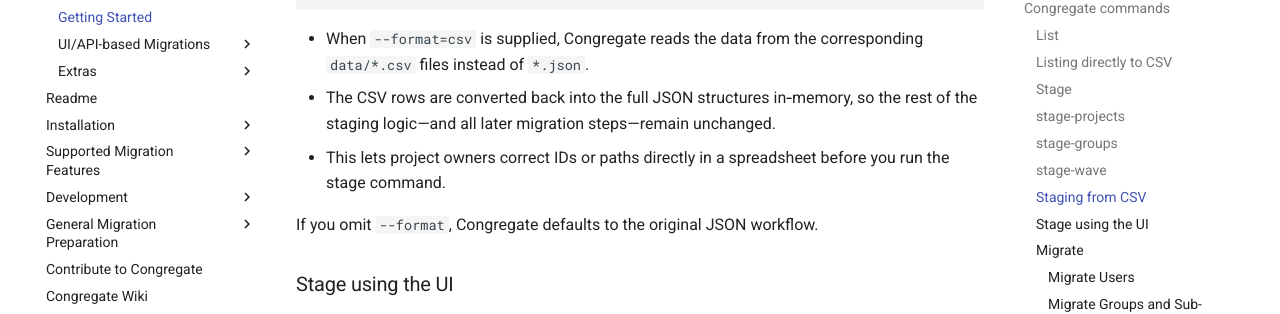
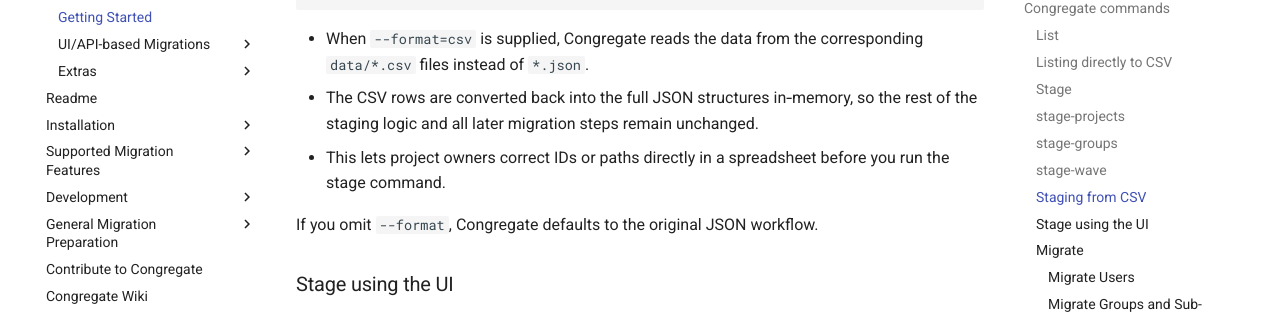
Before and after one commit to LINWEN607/congregate, an MkDocs documentation site: the page built from docs/using-congregate.md, in a window 1280 px wide and 900 px high, scrolled down 3860 px. Shown: the part 172-486 px from the top of the window. Built offline with MkDocs 1.6.1 and Material for MkDocs 9.7.7, drawn with Linux system fonts in a browser that asks for light colours; emoji names are drawn with the system emoji font; some of the changed text lies outside the part shown.

Commit message:
Improve formatting

````diff
--- a/docs/using-congregate.md
+++ b/docs/using-congregate.md
@@ -105,9 +105,8 @@
   - data/users.csv
   - data/groups.csv
   - data/projects.csv
-
 - Each CSV keeps the same records as its JSON counterpart, but flattened so it can be reviewed or edited in Excel or Google Sheets
-- You can still combine this with the usual `--skip-users`, `--skip-groups`, `--skip-projects`, or `--skip-ci` flags—only the data you actually list will be written to CSV.
+- You can still combine this with the usual `--skip-users`, `--skip-groups`, `--skip-projects`, or `--skip-ci` flags only the data you actually list will be written to CSV.
 - Internally Congregate continues to store JSON in Mongo and on disk, so downstream commands work exactly as before; the CSV is just an additional, human‑readable export.
 
 ### Stage
@@ -139,7 +138,7 @@
     ```
 
 - When `--format=csv` is supplied, Congregate reads the data from the corresponding `data/*.csv` files instead of `*.json`.
-- The CSV rows are converted back into the full JSON structures in‑memory, so the rest of the staging logic—and all later migration steps—remain unchanged.
+- The CSV rows are converted back into the full JSON structures in‑memory, so the rest of the staging logic and all later migration steps remain unchanged.
 - This lets project owners correct IDs or paths directly in a spreadsheet before you run the stage command.
 
 If you omit `--format`, Congregate defaults to the original JSON workflow.
````
